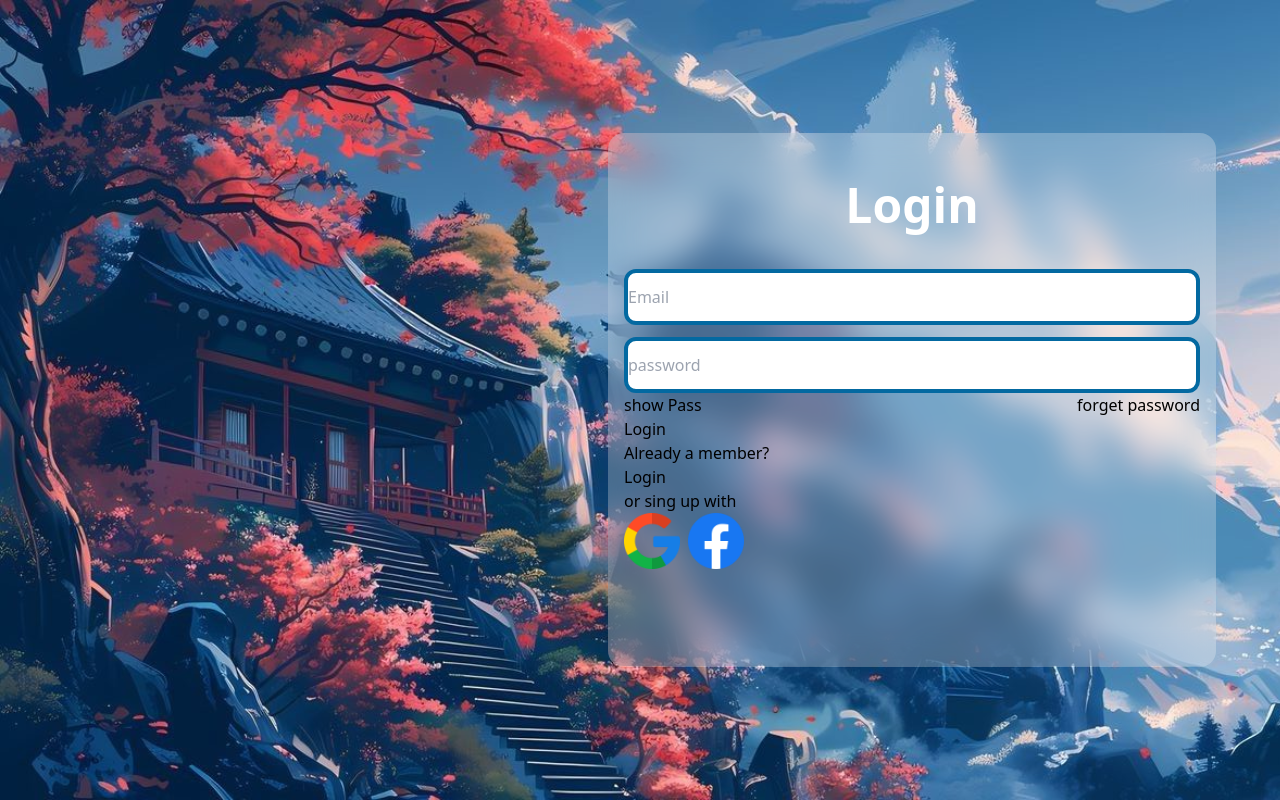
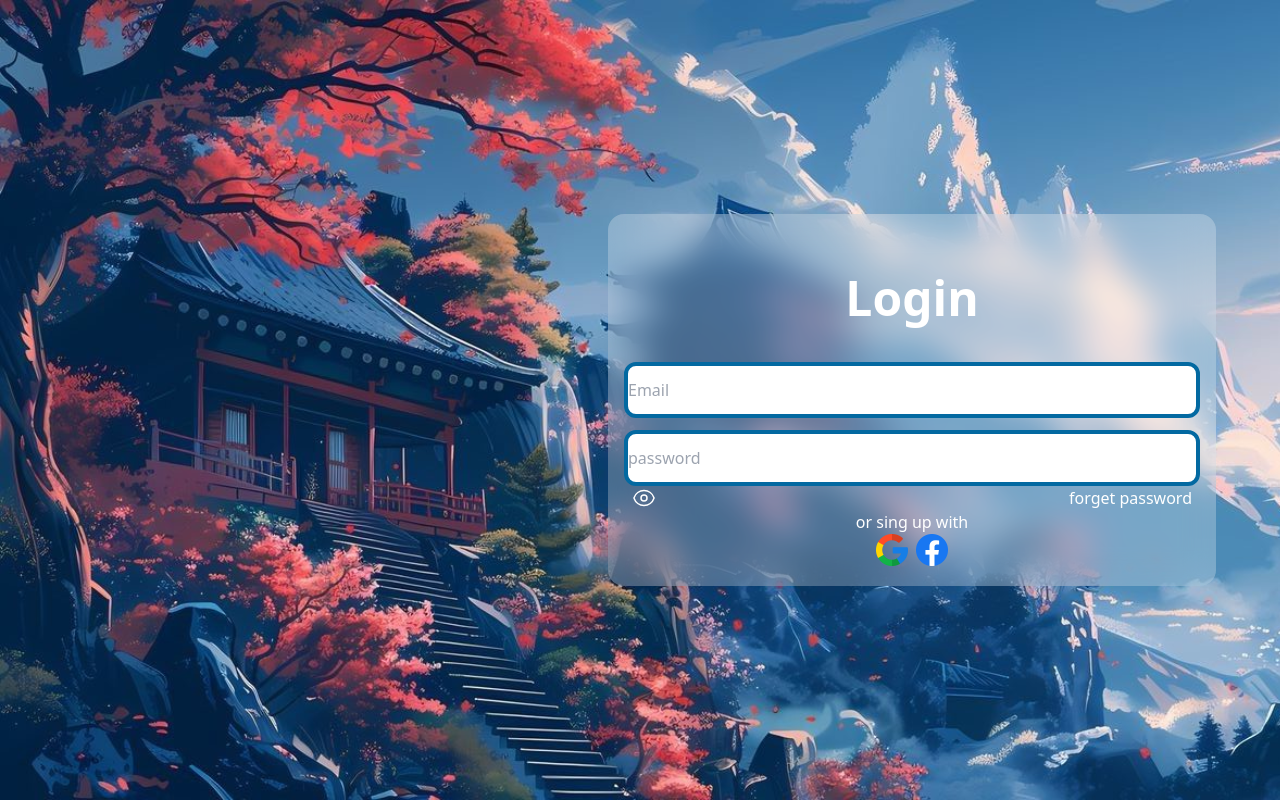
Before and after one commit to KavehKhorshidiii/Login-page, a website: page src/html/app.html in a window 1280 px wide. Drawn offline with nearby package versions, Linux system fonts and the light colour scheme.

Commit message:
update style

```diff
--- a/src/html/app.html
+++ b/src/html/app.html
@@ -8,39 +8,35 @@
         <title>login page</title>
     </head>
     <body class="w-full bg-[url('../../public/bg-Img/bg.jpeg')] bg-no-repeat bg-cover flex justify-end pr-16 items-center h-screen">
-        <div class=" bg-white/25 rounded-2xl backdrop-blur-lg w-1/2 right-0 h-2/3">
-            <div class="mx-4 my-2 flex flex-col justify-between">
+        <div class=" bg-white/25 rounded-2xl backdrop-blur-lg w-1/2 right-0 ">
+            <div class="mx-4 flex flex-col py-5  h-full">
                 <!-- Header -->
                 <header class="flex my-10 items-center justify-center">
                     <h1 class="font-bold text-5xl text-white">Login</h1>
                 </header>
 
                 <!-- Main -->
-                <main>
+                <main class="">
                     <section class="flex gap-3 flex-col">
                         <input class="rounded-xl border-4 border-sky-700 outline-0 h-14" placeholder="Email" type="text" />
                         <input class="rounded-xl border-4 border-sky-700 outline-0 h-14" placeholder="password" type="password" name="" id="" />
                     </section>
-                    <section class="flex justify-between">
-                        <button>show Pass</button>
+                    <section class="flex px-2 text-white justify-between">
+                        <div>
+                            <svg xmlns="http://www.w3.org/2000/svg" fill="none" viewBox="0 0 24 24" stroke-width="1.5" stroke="currentColor" class="size-6"><path stroke-linecap="round" stroke-linejoin="round" d="M2.036 12.322a1.012 1.012 0 0 1 0-.639C3.423 7.51 7.36 4.5 12 4.5c4.638 0 8.573 3.007 9.963 7.178.07.207.07.431 0 .639C20.577 16.49 16.64 19.5 12 19.5c-4.638 0-8.573-3.007-9.963-7.178Z" /><path stroke-linecap="round" stroke-linejoin="round" d="M15 12a3 3 0 1 1-6 0 3 3 0 0 1 6 0Z" /></svg>
+                        </div>
                         <a href="#">forget password</a>
                     </section>
-                    <section>
-                        <button>Login</button>
-                    </section>
+
                 </main>
 
                 <!-- Footer -->
                 <footer>
-                    <section>
-                        <p href="">Already a member?</p>
-                        <a href="">Login</a>
-                    </section>
-                    <section>
-                        <span>or sing up with</span>
-                        <span class="flex gap-2">
-                            <a class="w-14" href=""><img src="../../public/media/google.png"></img></a>
-                            <a class="w-14" href=""><img src="../../public/media/facebook.png"></img></a>
+                    <section class="text-center">
+                        <span class="text-center text-white ">or sing up with</span>
+                        <span class="flex gap-2 justify-center">
+                            <a class="w-8" href=""><img src="../../public/media/google.png"></img></a>
+                            <a class="w-8" href=""><img src="../../public/media/facebook.png"></img></a>
                         </span>
                     </section>
                 </footer>
```
Also changed, not shown: src/output.css.
